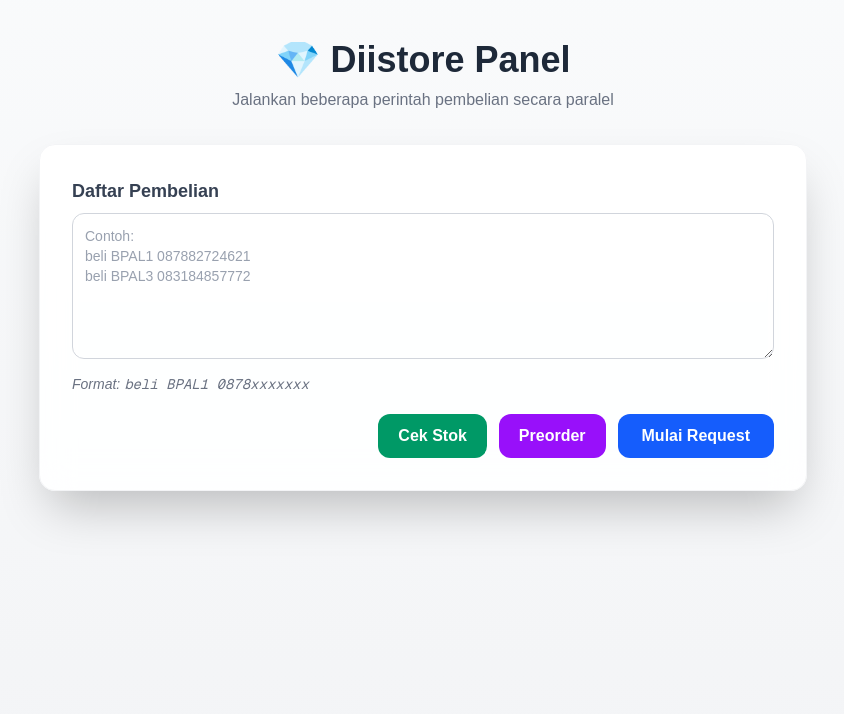
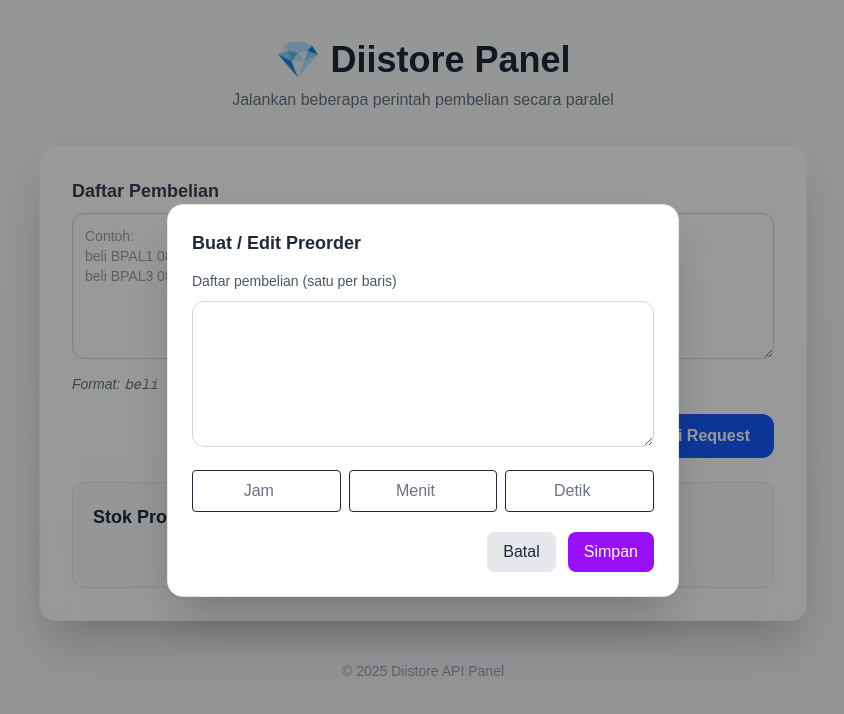
Before and after one commit to mardiharahap/diistore.beli, a Next.js app: page / in a window 1280 px wide. Both pictures are taken after a click on the button "Preorder". Shown: the top 714 px of the page, without its empty margins (217-1061 px from the left). Built offline with nearby package versions, Linux system fonts and the light colour scheme.

Commit message:
Update page.js

```diff
--- a/src/app/page.js
+++ b/src/app/page.js
@@ -68,30 +68,18 @@ export default function Page() {
           const res = await fetch(url);
           const data = await res.json();
 
-          // retry jika rate limited
+          // retry jika kena rate limit
           if (data.error === "rate_limited" && data.retry_after_ms) {
             await new Promise((r) => setTimeout(r, data.retry_after_ms + 10));
             return sendRequest(item);
           }
 
-          // selalu anggap berhasil
+          return { no: item.no, produk: item.produk, data };
+        } catch (err) {
           return {
             no: item.no,
             produk: item.produk,
-            data: {
-              status: true,
-              message: "Berhasil diproses",
-            },
-          };
-        } catch {
-          // tetap dianggap berhasil walau error
-          return {
-            no: item.no,
-            produk: item.produk,
-            data: {
-              status: true,
-              message: "Berhasil diproses",
-            },
+            data: { status: false, message: err.message },
           };
         }
       }
@@ -100,15 +88,15 @@ export default function Page() {
         while (tokens <= 0) await new Promise((r) => setTimeout(r, 10));
         tokens--;
 
+        // kirim tanpa menunggu batch selesai
         sendRequest(item).then((res) => {
           resultsTemp.push(res);
           setResults([...resultsTemp]); // live update
         });
       }
 
-      while (resultsTemp.length < requests.length)
-        await new Promise((r) => setTimeout(r, 50));
-
+      // tunggu semua selesai
+      while (resultsTemp.length < requests.length) await new Promise((r) => setTimeout(r, 50));
       clearInterval(refill);
       setLoading(false);
     },
@@ -327,6 +315,35 @@ export default function Page() {
           </div>
         )}
 
+        {/* Stok Produk */}
+        <div className="mt-6 border border-gray-200 rounded-xl p-5 bg-gray-50">
+          <h2 className="text-lg font-semibold text-gray-800 mb-3">
+            Stok Produk
+          </h2>
+          {loadingStok ? (
+            <div className="text-blue-600 font-medium animate-pulse py-3 text-center">
+              Memuat stok...
+            </div>
+          ) : stokData.length > 0 ? (
+            <div className="max-h-[350px] overflow-y-auto font-mono text-sm text-gray-700 whitespace-pre-wrap">
+              {stokData.map((item, i) => (
+                <div
+                  key={i}
+                  className={`border-b py-1 ${
+                    item.sisa_slot === 0 ? "text-red-600" : "text-green-600"
+                  }`}
+                >
+                  {`${item.type} | ${item.nama} | ${item.sisa_slot} unit`}
+                </div>
+              ))}
+            </div>
+          ) : (
+            <p className="text-gray-400 italic text-center">
+              Klik “Cek Stok” untuk melihat data stok terkini.
+            </p>
+          )}
+        </div>
+
         {/* Hasil Request */}
         {results.length > 0 && (
           <div className="mt-6 overflow-x-auto border border-gray-200 rounded-xl">
@@ -344,11 +361,15 @@ export default function Page() {
                   <tr key={i} className="border-b hover:bg-gray-50 transition-all">
                     <td className="px-4 py-2 font-medium">{item.no}</td>
                     <td className="px-4 py-2">{item.produk}</td>
-                    <td className="px-4 py-2 font-semibold text-emerald-600">
-                      Sukses
+                    <td
+                      className={`px-4 py-2 font-semibold ${
+                        item.data?.status ? "text-emerald-600" : "text-red-600"
+                      }`}
+                    >
+                      {item.data?.status ? "Sukses" : "Gagal"}
                     </td>
                     <td className="px-4 py-2 text-gray-600">
-                      {item.data?.message || "Berhasil diproses"}
+                      {item.data?.message || "-"}
                     </td>
                   </tr>
                 ))}
@@ -356,6 +377,98 @@ export default function Page() {
             </table>
           </div>
         )}
+
+        {preorder && (
+          <div className="bg-yellow-50 text-yellow-800 p-3 rounded-lg mt-5 text-sm flex justify-between items-center">
+            <div>
+              ⏰ Preorder aktif:{" "}
+              <span className="font-mono">
+                {preorder.jadwal.toLocaleTimeString([], {
+                  hour: "2-digit",
+                  minute: "2-digit",
+                  second: "2-digit",
+                })}
+              </span>{" "}
+              ({normalizeLines(preorder.daftar).length} item)
+            </div>
+            <button
+              onClick={handleCancelPreorder}
+              className="px-3 py-1 bg-red-500 hover:bg-red-600 text-white rounded-md"
+            >
+              Batal
+            </button>
+          </div>
+        )}
+      </div>
+
+      {/* Modal */}
+      {showPopup && (
+        <div className="fixed inset-0 bg-black/40 flex items-center justify-center z-50">
+          <div className="bg-white text-gray-800 rounded-2xl p-6 shadow-2xl w-full max-w-lg animate-fadeIn border border-gray-200">
+            <h2 className="text-lg font-bold text-gray-800 mb-3">
+              Buat / Edit Preorder
+            </h2>
+
+            <label className="text-sm text-gray-600">
+              Daftar pembelian (satu per baris)
+            </label>
+            <textarea
+              rows={6}
+              value={popupDaftar}
+              onChange={(e) => setPopupDaftar(e.target.value)}
+              className="w-full border border-gray-300 rounded-xl p-3 text-sm text-gray-800 placeholder:text-gray-500 focus:outline-none focus:ring-2 focus:ring-purple-400 mt-2"
+            />
+
+            <div className="flex gap-2 mt-4">
+              <input
+                type="number"
+                min="0"
+                max="23"
+                value={popupJam}
+                onChange={(e) => setPopupJam(e.target.value)}
+                placeholder="Jam"
+                className="w-1/3 border p-2 rounded text-center text-gray-800 placeholder:text-gray-500 focus:ring-2 focus:ring-purple-300"
+              />
+              <input
+                type="number"
+                min="0"
+                max="59"
+                value={popupMenit}
+                onChange={(e) => setPopupMenit(e.target.value)}
+                placeholder="Menit"
+                className="w-1/3 border p-2 rounded text-center text-gray-800 placeholder:text-gray-500 focus:ring-2 focus:ring-purple-300"
+              />
+              <input
+                type="number"
+                min="0"
+                max="59"
+                value={popupDetik}
+                onChange={(e) => setPopupDetik(e.target.value)}
+                placeholder="Detik"
+                className="w-1/3 border p-2 rounded text-center text-gray-800 placeholder:text-gray-500 focus:ring-2 focus:ring-purple-300"
+              />
+            </div>
+
+            <div className="flex justify-end gap-3 mt-5">
+              <button
+                onClick={() => setShowPopup(false)}
+                className="px-4 py-2 rounded-lg bg-gray-200 hover:bg-gray-300"
+              >
+                Batal
+              </button>
+              <button
+                onClick={handleSavePreorder}
+                className="px-4 py-2 rounded-lg bg-purple-600 text-white hover:bg-purple-700"
+              >
+                Simpan
+              </button>
+            </div>
+          </div>
+        </div>
+      )}
+
+      <div className="text-sm text-gray-400 mt-10">
+        © {new Date().getFullYear()} Diistore API Panel
       </div>
     </div>
   );
```
